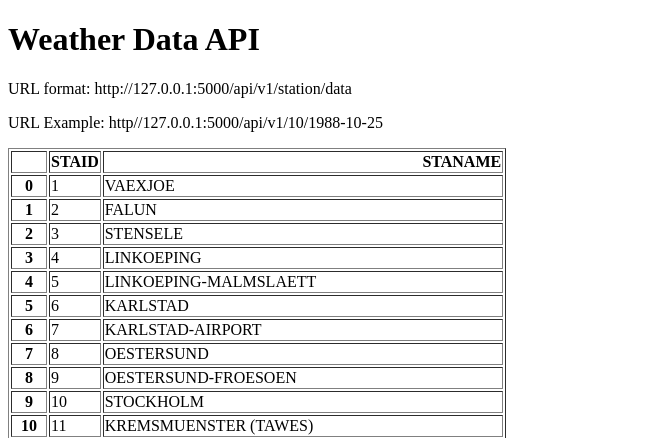
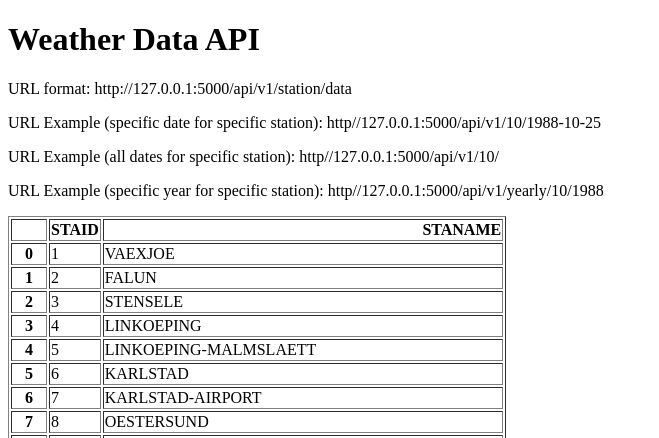
Before and after one commit to ImpendingKataclysm/historical_weather_api, a Flask app: page / in a window 1280 px wide. Shown: the top 438 px of the page, without its empty margins (0-659 px from the left). Run offline with Flask 2, Linux system fonts and the light colour scheme.

Commit message:
Implement search options to get temperatures by date  or station

```diff
--- a/main.py
+++ b/main.py
@@ -7,6 +7,12 @@ stations = pd.read_csv("data_small/stations.txt", skiprows=17)
 stations = stations[["STAID", "STANAME                                 "]]
 
 
+def get_dataframe(station):
+    filename = "data_small/TG_STAID" + str(station).zfill(6) + ".txt"
+    df = pd.read_csv(filename, skiprows=20, parse_dates=["    DATE"])
+    return df
+
+
 @app.route("/")
 def home():
     return render_template("home.html", data=stations.to_html())
@@ -14,13 +20,27 @@ def home():
 
 @app.route("/api/v1/<station>/<date>")
 def about(station, date):
-    filename = "data_small/TG_STAID" + str(station).zfill(6) + ".txt"
-    df = pd.read_csv(filename, skiprows=20, parse_dates=["    DATE"])
+    df = get_dataframe(station)
     temperature = df.loc[df['    DATE'] == date]['   TG'].squeeze() / 10
     return {"station": station,
             "date": date,
             "temperature": temperature}
 
 
+@app.route("/api/v1/<station>")
+def all_data(station):
+    df = get_dataframe(station)
+    result = df.to_dict(orient="records")
+    return result
+
+
+@app.route("/api/v1/yearly/<station>/<year>")
+def yearly(station, year):
+    df = get_dataframe(station)
+    df["    DATE"] = df["    DATE"].astype(str)
+    result = df[df["    DATE"].str.startswith(str(year))].to_dict(orient="records")
+    return result
+
+
 if __name__ == "__main__":
     app.run(debug=True)
--- a/templates/home.html
+++ b/templates/home.html
@@ -7,7 +7,9 @@
 <body>
     <h1>Weather Data API</h1>
     <p>URL format: http://127.0.0.1:5000/api/v1/station/data</p>
-    <p>URL Example: http//127.0.0.1:5000/api/v1/10/1988-10-25</p>
+    <p>URL Example (specific date for specific station): http//127.0.0.1:5000/api/v1/10/1988-10-25</p>
+    <p>URL Example (all dates for specific station): http//127.0.0.1:5000/api/v1/10/</p>
+    <p>URL Example (specific year for specific station): http//127.0.0.1:5000/api/v1/yearly/10/1988</p>
     <p>{{data|safe}}</p>
 </body>
 </html>
```
